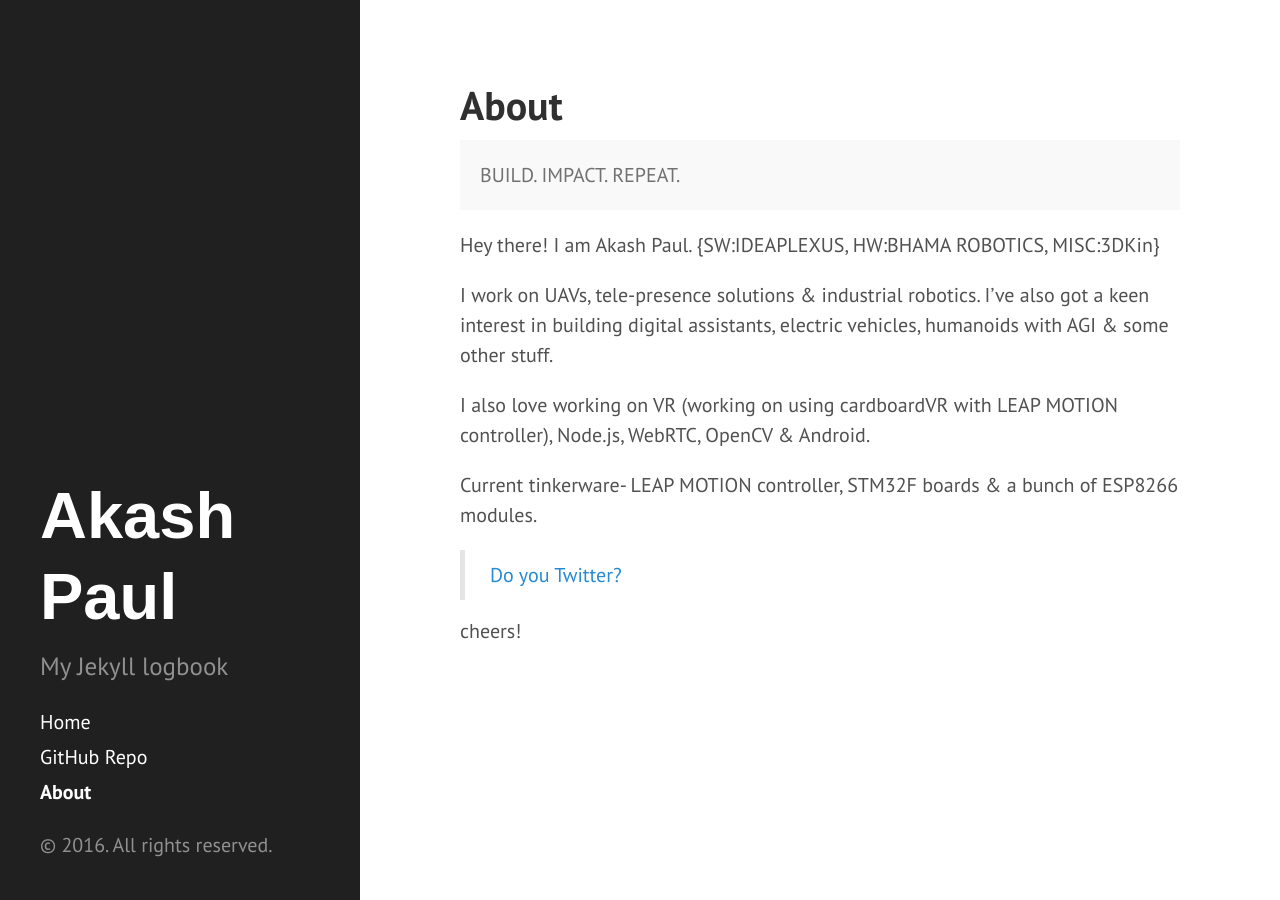
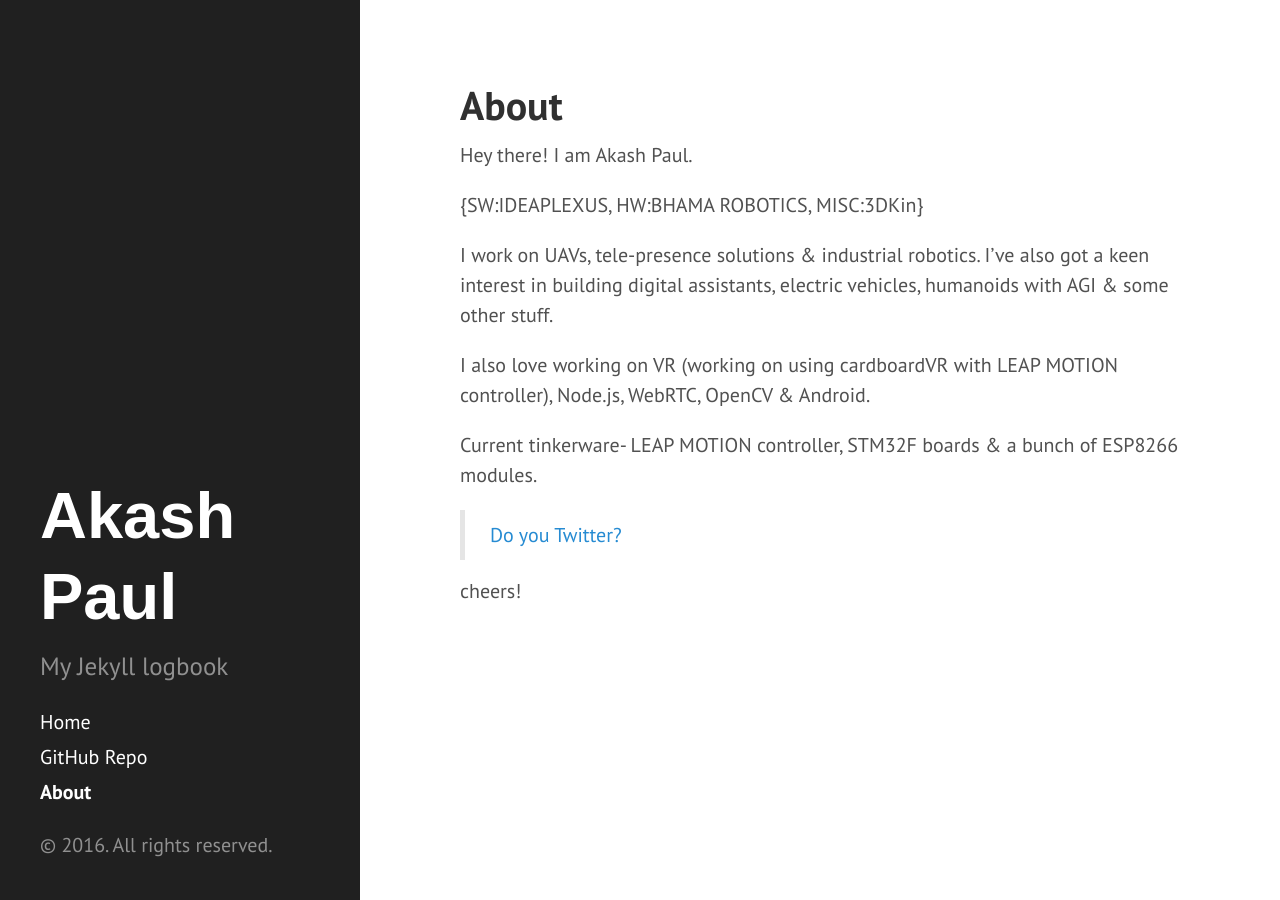
Before and after one commit to iakashpaul/iakashpaul.github.io, a Jekyll site: the page built from about.md, in a window 1280 px wide. Built offline with Jekyll 4.4.1, drawn with Linux system fonts in a browser that asks for light colours.

Commit message:
Update about.md

```diff
--- a/about.md
+++ b/about.md
@@ -2,12 +2,8 @@
 layout: page
 title: About
 ---
+Hey there! I am Akash Paul.
 
-<p class="message">
-  BUILD. IMPACT. REPEAT.
-</p>
-
-Hey there! I am Akash Paul.
 {SW:IDEAPLEXUS, HW:BHAMA ROBOTICS, MISC:3DKin}
 
 I work on UAVs, tele-presence solutions & industrial robotics. I've also got a keen interest in building digital assistants, electric vehicles, humanoids with AGI & some other stuff.
```
